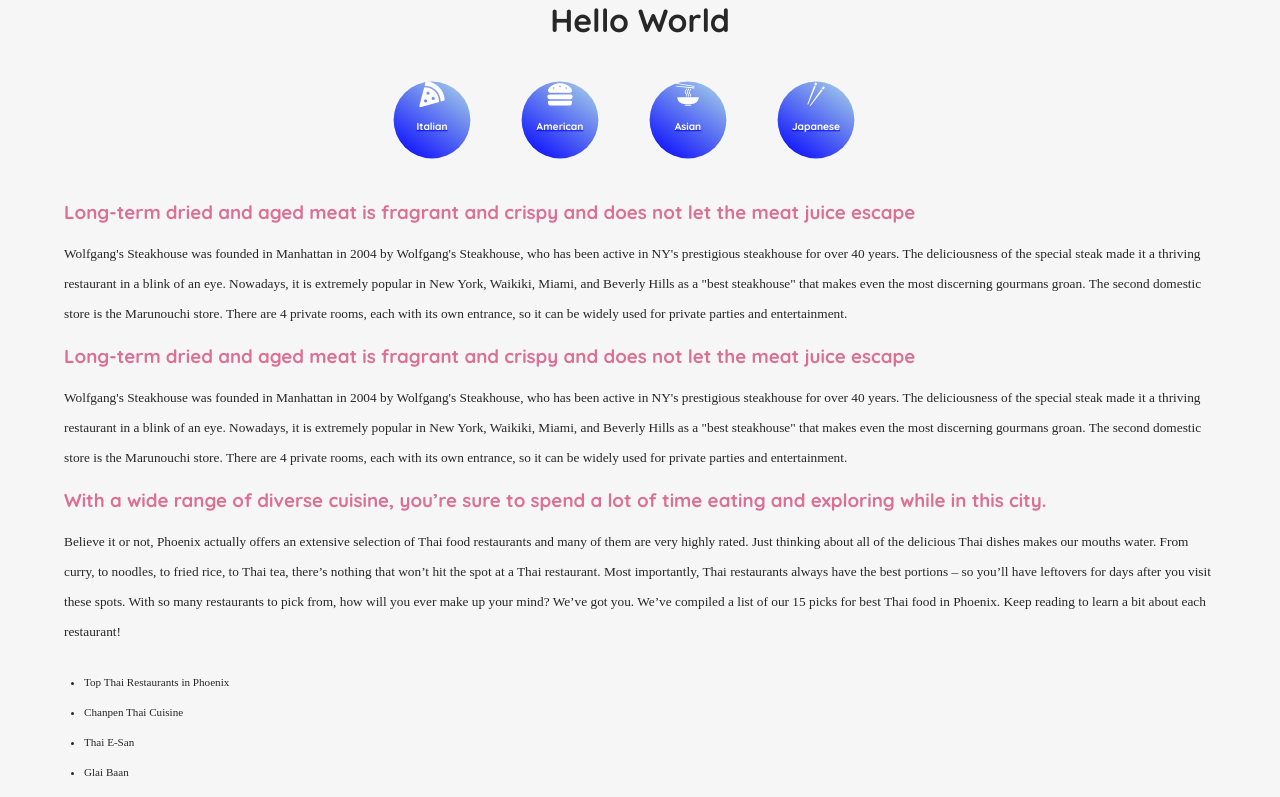
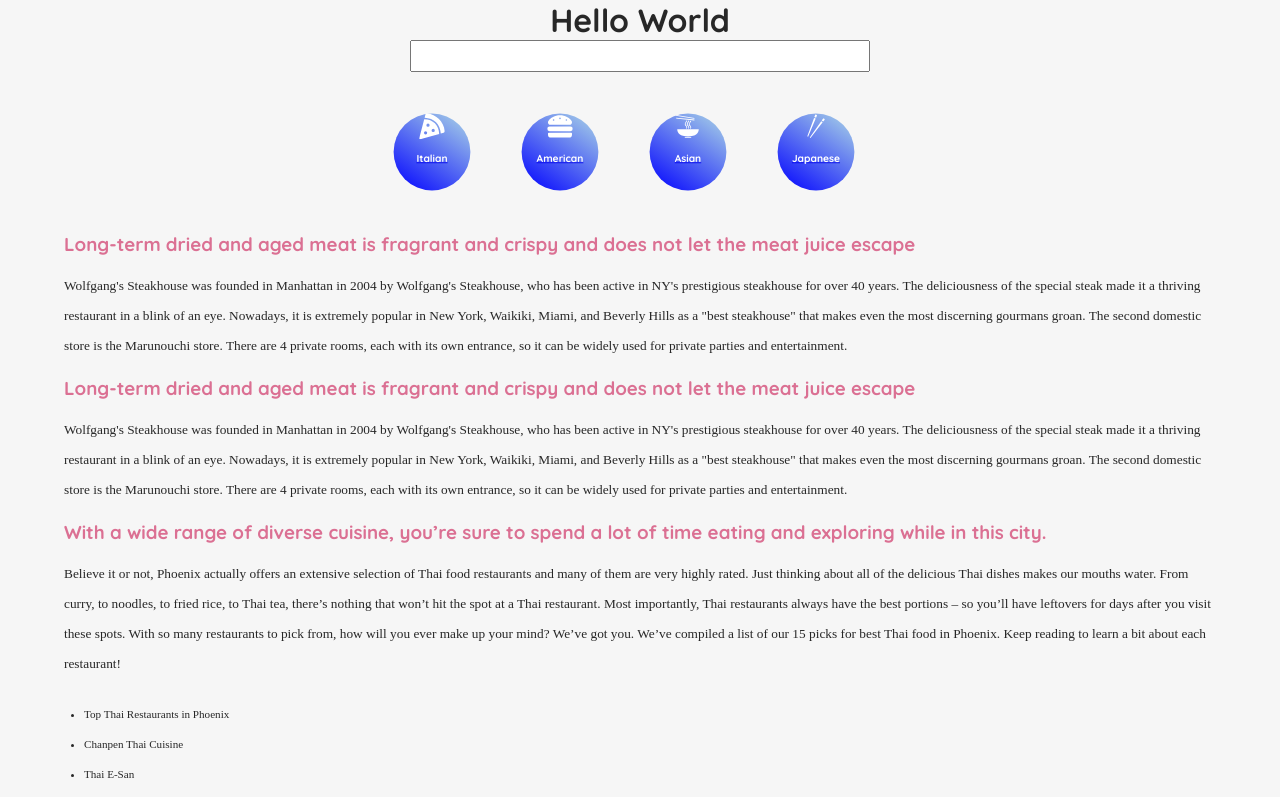
Before and after one commit to samuel-ma/Recipe-Application, a React (Create React App) app: page /recipe/1 in a window 1280 px wide. Shown: the top 797 px of the page. Built offline with nearby package versions, Linux system fonts and the light colour scheme.

Commit message:
3rd day 3rd commit

```diff
--- a/src/App.js
+++ b/src/App.js
@@ -3,6 +3,7 @@
 import Pages from './Pages/Pages';
 import About from './Components/About';
 import { BrowserRouter } from 'react-router-dom';
+import Search from "./Components/Search";
 
 
 function App() {
@@ -10,6 +11,7 @@
     <div className="App">
       <BrowserRouter>
           <h1>Hello World</h1>
+          <Search />
           <Category />
           <Pages />
           <About />
--- /dev/null
+++ b/src/Components/Search.jsx
@@ -0,0 +1,28 @@
+
+
+import styled from "styled-components";
+import {useState} from "react";
+import {FaSearch} from "react-icons/fa";
+
+function Search() {
+  return (
+    <FormStyle>
+        <input type="text" />
+    </FormStyle>
+  )
+}
+
+const FormStyle = styled.div`
+  display:flex;
+  align-items: center;
+  justify-content: center;
+
+  input{
+    outline: none;
+    width: 40%;
+    height: 2rem;
+  }
+
+`;
+
+export default Search
```
